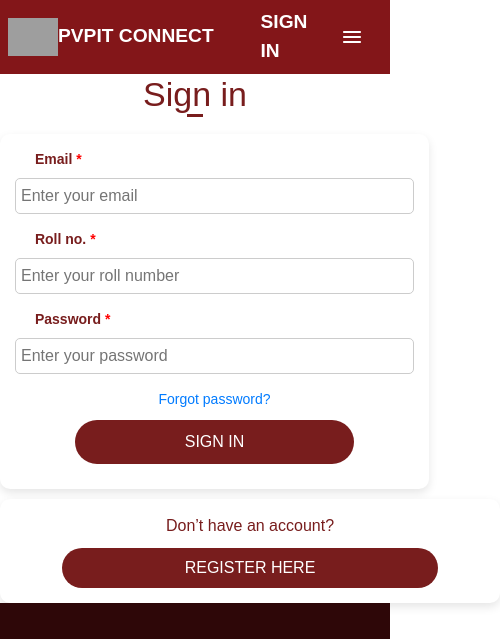
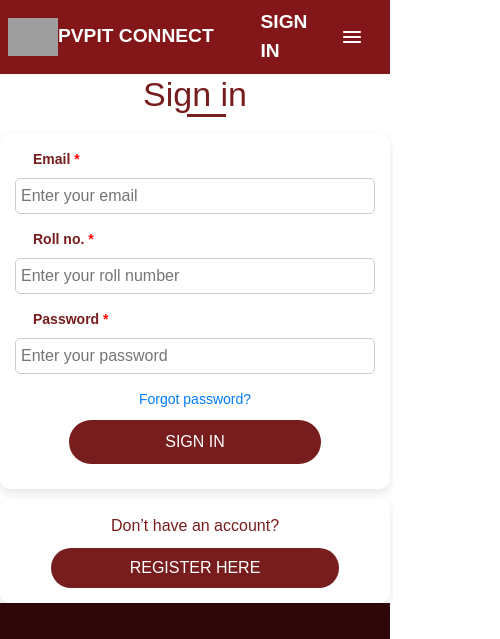
Before and after one commit to atharva-555/alumni, a React (Vite) app: page /login in a window 390 px wide. Shown: the top 639 px of the page, 500 px wide, since content can reach past the window. Built offline with nearby package versions, Linux system fonts and the light colour scheme; grey boxes are pictures that could not be loaded; a web font is replaced by a local one.

Commit message:
updated forms

```diff
--- a/src/Pages/Login/login.css
+++ b/src/Pages/Login/login.css
@@ -1,7 +1,4 @@
 .signin-container {
-
-
-
 
     text-align: center;
   }
@@ -127,9 +124,12 @@
 
 
   @media (max-width: 600px) {
-    .signin-box, .register-box {
-      width: 110%;
+    .signin-box, .signin-register-box {
+      width: 100%;
       padding: 15px;
+    }
+    .signin-title::after {
+        width:10%
     }
 
     .signin-input {
--- a/src/Pages/Registeration/registeration.css
+++ b/src/Pages/Registeration/registeration.css
@@ -23,6 +23,7 @@
     padding: 30px;
     margin: auto;
     border-radius: 10px;
+    margin-bottom: 25px;
   }
  .reg-section-title {
     color: #831619;
@@ -219,7 +220,7 @@
       text-align: center;
     }
     .reg-heading::after {
-      width: 80%; /* Make underline wider on small screens */
+      width: 30%; /* Make underline wider on small screens */
     }
 
     .reg-container {
```
